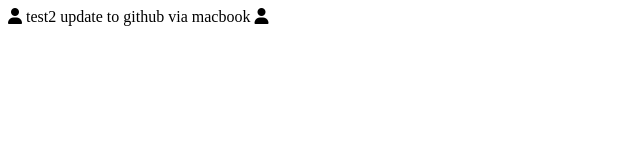
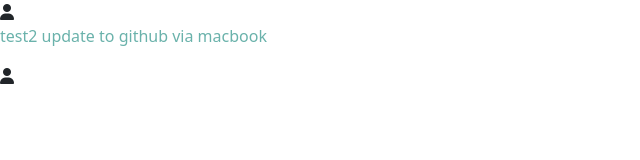
Before and after one commit to BenrikHengtsson/html-css, a plain HTML site: page index.html in a window 1280 px wide. Shown: the whole page, without its empty margins (0-640 px from the left). Drawn offline with nearby package versions, Linux system fonts and the light colour scheme.

Commit message:
uppdaterat med olika mappar samt bootstrap

```diff
--- /dev/null
+++ b/css/style.css
@@ -0,0 +1,3 @@
+p {
+    color: rgb(106, 178, 171);
+}
--- a/index.html
+++ b/index.html
@@ -4,11 +4,16 @@
     <script src="https://kit.fontawesome.com/65880f2ed2.js" crossorigin="anonymous"></script>
     <meta charset="UTF-8">
     <meta name="viewport" content="width=device-width, initial-scale=1.0">
-    <title>Document</title>
+    <title>testsida1</title>
+    <link href="https://cdn.jsdelivr.net/npm/bootstrap@5.3.1/dist/css/bootstrap.min.css" rel="stylesheet" integrity="sha384-4bw+/aepP/YC94hEpVNVgiZdgIC5+VKNBQNGCHeKRQN+PtmoHDEXuppvnDJzQIu9" crossorigin="anonymous">
+    <link rel="stylesheet" href="/html-css/css/style.css">
 </head>
+
 <body>
     <i class="fa-solid fa-user"></i>
-    test2 update to github via macbook
+    <p>test2 update to github via macbook</p>
     <span class="fa-solid fa-user"></span>
+
+<script src="/html-css/scripts/script.js"></script>
 </body>
 </html>
```
Also changed, not shown: scripts/script.js (added).
